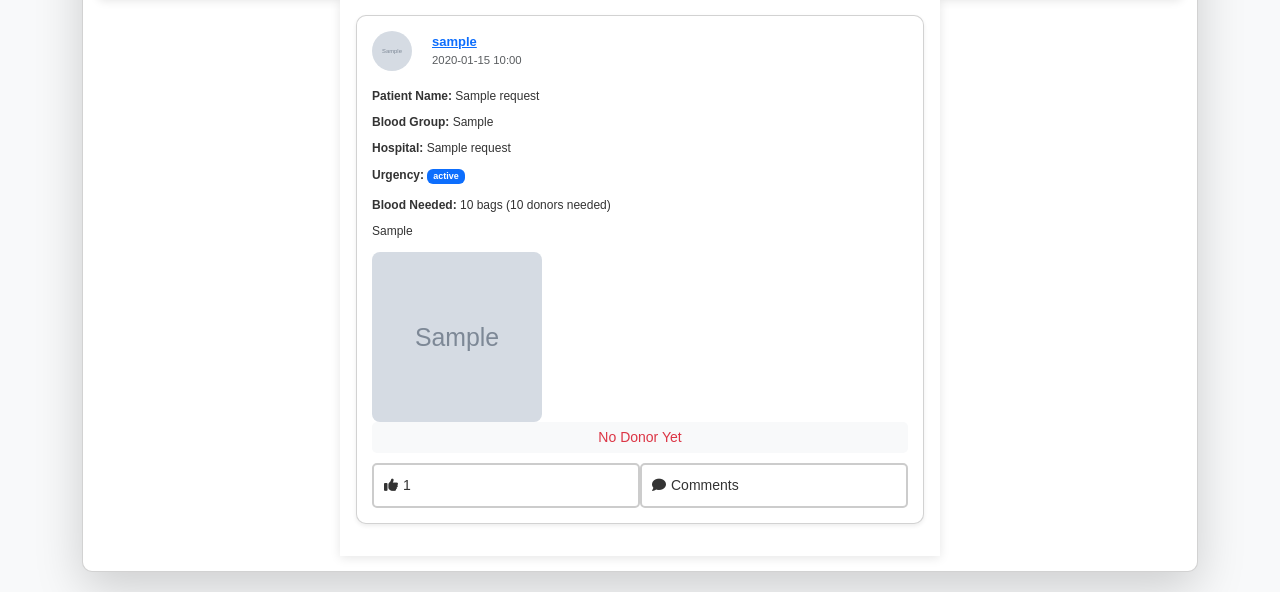
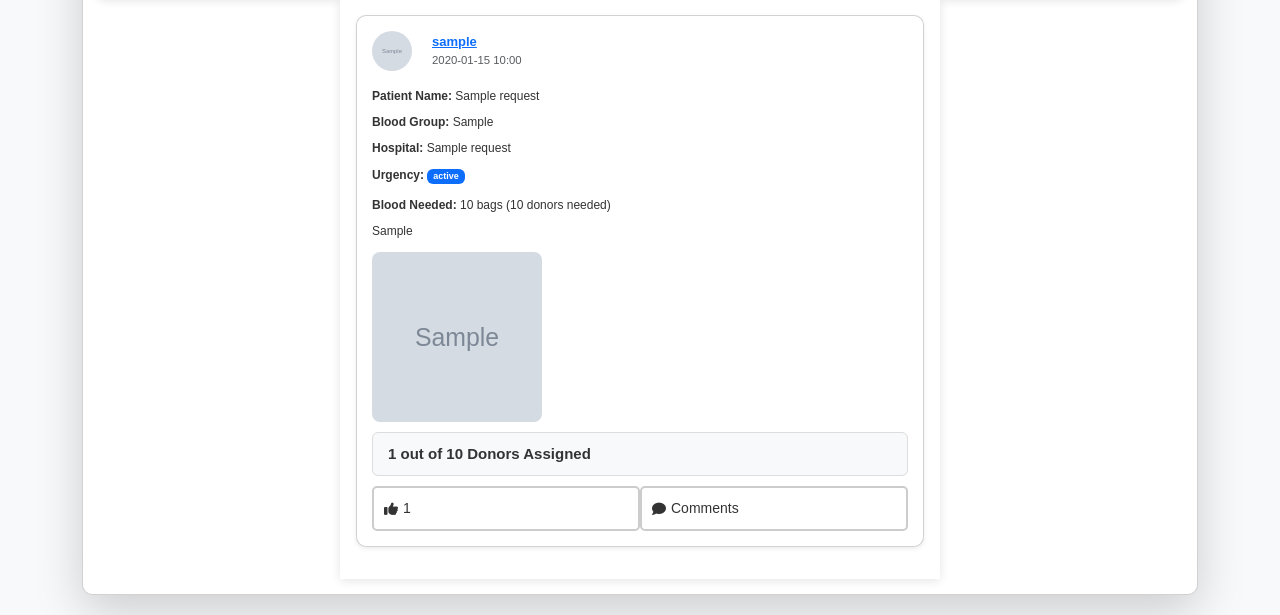
Before and after one commit to Bondhon1/blood_donation_app, a Flask app: a page that uses templates/profile.html in a window 1280 px wide, after a click on "Past Requests". Shown: the part 643-1258 px from the top of the page. Before the commit the page ends 1235 px from the top, so only its background shows below. Run offline with Flask 3, Linux system fonts and the light colour scheme; the visitor is signed in with stand-in values (Sample User, id 1); tables that the repository leaves empty hold one stand-in row (values such as "Sample post"); grey boxes marked "Sample" are stand-in pictures; some libraries are stand-ins or nearby versions.

Commit message:
mark donor found update

```diff
--- a/app.py
+++ b/app.py
@@ -486,6 +486,7 @@ def load_past_requests():
             "hospital_name": r.hospital_name,
             "urgency_status": r.urgency_status,
             "reason": r.reason,
+            "donors_assigned": r.donors_assigned,
             "amount_needed": r.amount_needed,  # ✅ Blood bags needed
             "donors_needed": r.amount_needed,  # ✅ One donor per bag
             "created_at": r.created_at.strftime("%Y-%m-%d %H:%M"),
@@ -619,9 +620,30 @@ def mark_donor_found(post_id):
     if session.get("user_id") != post.user_id:
         return jsonify({"message": "Unauthorized"}), 403
 
-    post.status = "Fulfilled"
+    data = request.get_json()
+    found_count = data.get('found_count')
+
+    if found_count is None or not isinstance(found_count, int) or found_count <= 0:
+        return jsonify({"message": "Invalid donor count"}), 400
+
+    # ❗Check if found_count exceeds remaining needed
+    remaining_needed = post.donors_needed
+    if found_count > remaining_needed:
+        return jsonify({"message": f"Only {remaining_needed} donor(s) needed. You entered {found_count}."}), 400
+
+    post.donors_assigned += found_count
+
+    if post.is_fulfilled:
+        post.status = "Fulfilled"
+
     db.session.commit()
-    return jsonify({"message": "Post marked as Fulfilled"})
+
+    return jsonify({
+        "message": f"{found_count} donor(s) marked as found.",
+        "new_assigned": f"{post.donors_assigned} out of {post.amount_needed} Donors Assigned" if not post.is_fulfilled else "All Donors Assigned",
+        "status": post.status
+    })
+
 
 
 
@@ -921,4 +943,4 @@ def admin_logout():
 if __name__ == '__main__':
     with app.app_context():
         db.create_all()
-    app.run(debug=True)
+    app.run(host="0.0.0.0", port=10000,debug=True)
--- a/static/styles.css
+++ b/static/styles.css
@@ -731,18 +731,44 @@ button:hover {
     font-size: 13px;
 }
 
-/* Status Bar */
+/* Container of donor status */
 .status-bar {
-    padding: 5px;
-    text-align: center;
-    font-size: 14px;
-    border-radius: 5px;
-    background: #f8f9fa;
+    background-color: #f8f9fa; /* light gray background */
+    padding: 10px 15px;
+    border-radius: 6px;
+    margin-top: 10px;
+    font-weight: 600;
+    font-size: 15px;
+    display: flex;
+    align-items: center;
+    justify-content: space-between;
+    color: #333;
+    border: 1px solid #ddd;
 }
 
-.donor-assigned {
-    background: #d4edda;
-    color: #155724;
+/* If the request is fulfilled */
+.status-bar.donor-assigned {
+    background-color: #e6f8ec;
+    color: #218838;
+    border-color: #b7e4c7;
+}
+
+/* Dynamic text styles */
+.status-bar span {
+    display: inline-block;
+}
+
+/* Additional styles for dynamic coloring (optional) */
+.status-text-fulfilled {
+    color: #28a745;
+}
+
+.status-text-partial {
+    color: #ffc107;
+}
+
+.status-text-none {
+    color: #dc3545;
 }
 
 /* Post Actions */
--- a/templates/profile.html
+++ b/templates/profile.html
@@ -642,6 +642,15 @@ function getUrgencyClass(status) {
 
 // Function to generate HTML for each post
 function createPostHTML(request) {
+    let donorStatus = "";
+    if (request.donors_assigned >= request.amount_needed) {
+        donorStatus = "All Donors Assigned";
+    } else if (request.donors_assigned > 0) {
+        donorStatus = `${request.donors_assigned} out of ${request.amount_needed} Donors Assigned`;
+    } else {
+        donorStatus = "No Donor Yet";
+    }
+
     let imagesHTML = "";
     let moreImages = request.images.length > 4 ? request.images.length - 4 : 0;
 
@@ -697,13 +706,11 @@ function createPostHTML(request) {
             </div>
             <div class="post-footer">
                 <div class="status-bar ${request.status === 'Fulfilled' ? 'donor-assigned' : ''}">
-                    ${request.status === 'Fulfilled' ?
-                        '<span class="text-success">All Donors Assigned</span>' :
-                        request.donors_assigned > 0 ?
-                        `<span class="text-warning">${request.donors_assigned} out of ${request.amount_needed} Donors Assigned</span>` :
-                        '<span class="text-danger">No Donor Yet</span>'
-                    }
+                    <span id="assigned-donors-${request.id}">
+                        ${donorStatus}
+                    </span>
                 </div>
+
                 <div class="post-actions">
                     <button class="upvote-btn" data-id="${request.id}" onclick="upvotePost(${request.id})">
                         <i class="fas fa-thumbs-up"></i> <span id="upvote-count-${request.id}">${request.upvotes || 0}</span>
@@ -1003,15 +1010,47 @@ function deletePost(postId) {
     });
 }
 
-// Mark Donor Found function
 function markDonorFound(postId) {
-    fetch(`/mark_donor_found/${postId}`, { method: "POST" })
-    .then(response => response.json())
-    .then(data => {
+    const foundCount = prompt("How many donors have you found?");
+    const count = parseInt(foundCount);
+
+    if (!count || count <= 0) {
+        alert("Please enter a valid number.");
+        return;
+    }
+
+    fetch(`/mark_donor_found/${postId}`, {
+        method: "POST",
+        headers: { "Content-Type": "application/json" },
+        body: JSON.stringify({ found_count: count })
+    })
+    .then(async (response) => {
+        const data = await response.json();
+
+        if (!response.ok) {
+            throw new Error(data.message || "Unknown error");
+        }
+
         alert(data.message);
-        location.reload();
+
+        // ✅ Update UI with new donor count and status
+        document.getElementById(`assigned-donors-${postId}`).innerText = data.new_assigned;
+
+        if (data.status === "Fulfilled") {
+            const statusBar = document.querySelector(`.card[data-id="${postId}"] .status-bar`);
+            if (statusBar) {
+                statusBar.classList.add("donor-assigned");
+            }
+        }
+    })
+    .catch(err => {
+        console.error("🚨 AJAX Error:", err);
+        alert(err.message || "Something went wrong.");
     });
 }
+
+
+
 
 
 function upvotePost(postId) {
```
